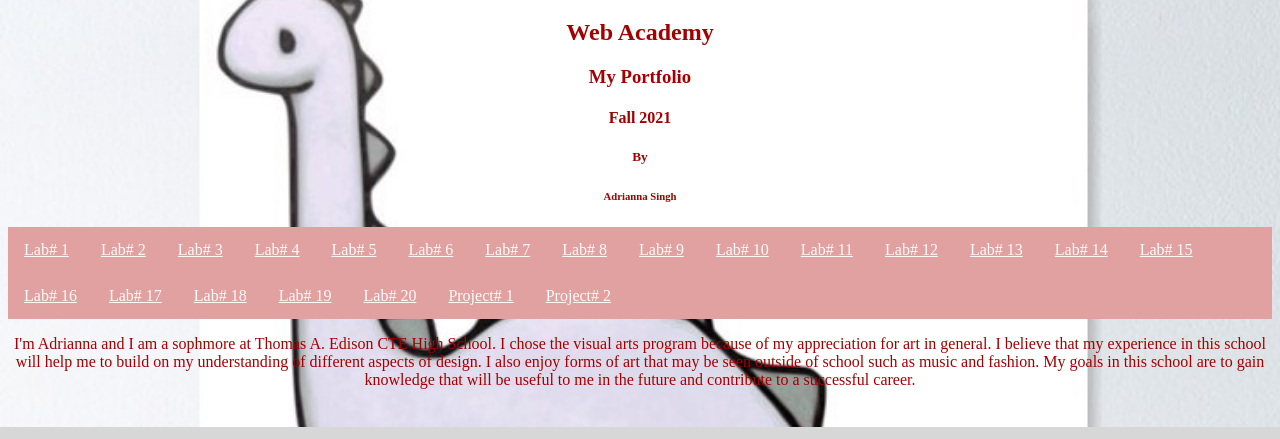
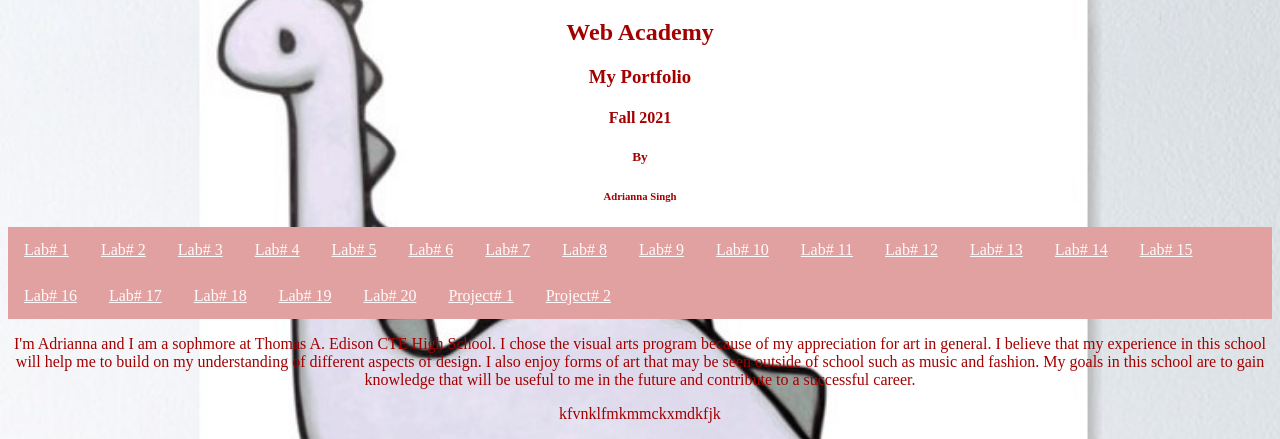
Before and after one commit to adr1anna/Web-Academy-2021, a plain HTML site: page index.html in a window 1280 px wide. Shown: the part 373-812 px from the top of the page. Drawn offline with Linux system fonts and the light colour scheme.

Commit message:
new paragraph

```diff
--- a/index.html
+++ b/index.html
@@ -52,6 +52,8 @@ body {
 </div>
     <p> I'm Adrianna and I am a sophmore at Thomas A. Edison CTE High School. I chose the visual arts program because of my appreciation for art in general. I believe that my experience in this school will help me to build on my understanding of different aspects of design. I also enjoy forms of art that may be seen outside of school such as music and fashion. My goals in this school are to gain knowledge that will be useful to me in the future and contribute to a successful career. </p>
 
+    <p>kfvnklfmkmmckxmdkfjk</p>
+
 
   </body>
 </html>
```
